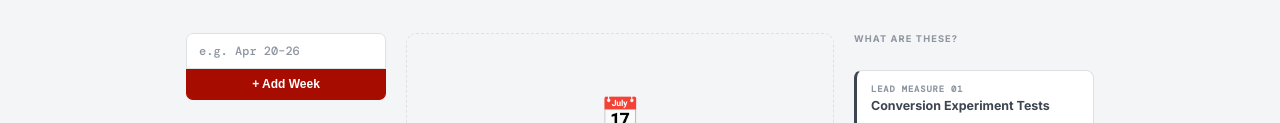
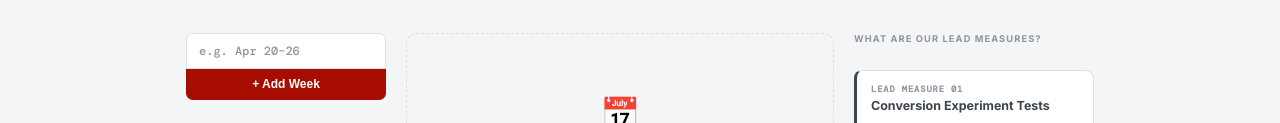
Before and after one commit to madams9226/parcil-scorecard, a plain HTML site: page index.html in a window 1280 px wide. Shown: the part 180-303 px from the top of the page. Drawn offline with nearby package versions, Linux system fonts and the light colour scheme; a web font is replaced by a local one.

Commit message:
Update index.html

```diff
--- a/index.html
+++ b/index.html
@@ -377,7 +377,7 @@ body { font-family:'Inter',sans-serif; background:var(--bg); color:var(--ink); m
 
     <!-- DEFINITIONS PANEL — right column -->
     <div class="lead-defs-panel">
-      <div class="sec-label" style="margin-bottom:14px">What are these?</div>
+      <div class="sec-label" style="margin-bottom:14px">What are our lead measures?</div>
       <div class="ldef">
         <div class="ldef-num">Lead Measure 01</div>
         <div class="ldef-name">Conversion Experiment Tests</div>
```
